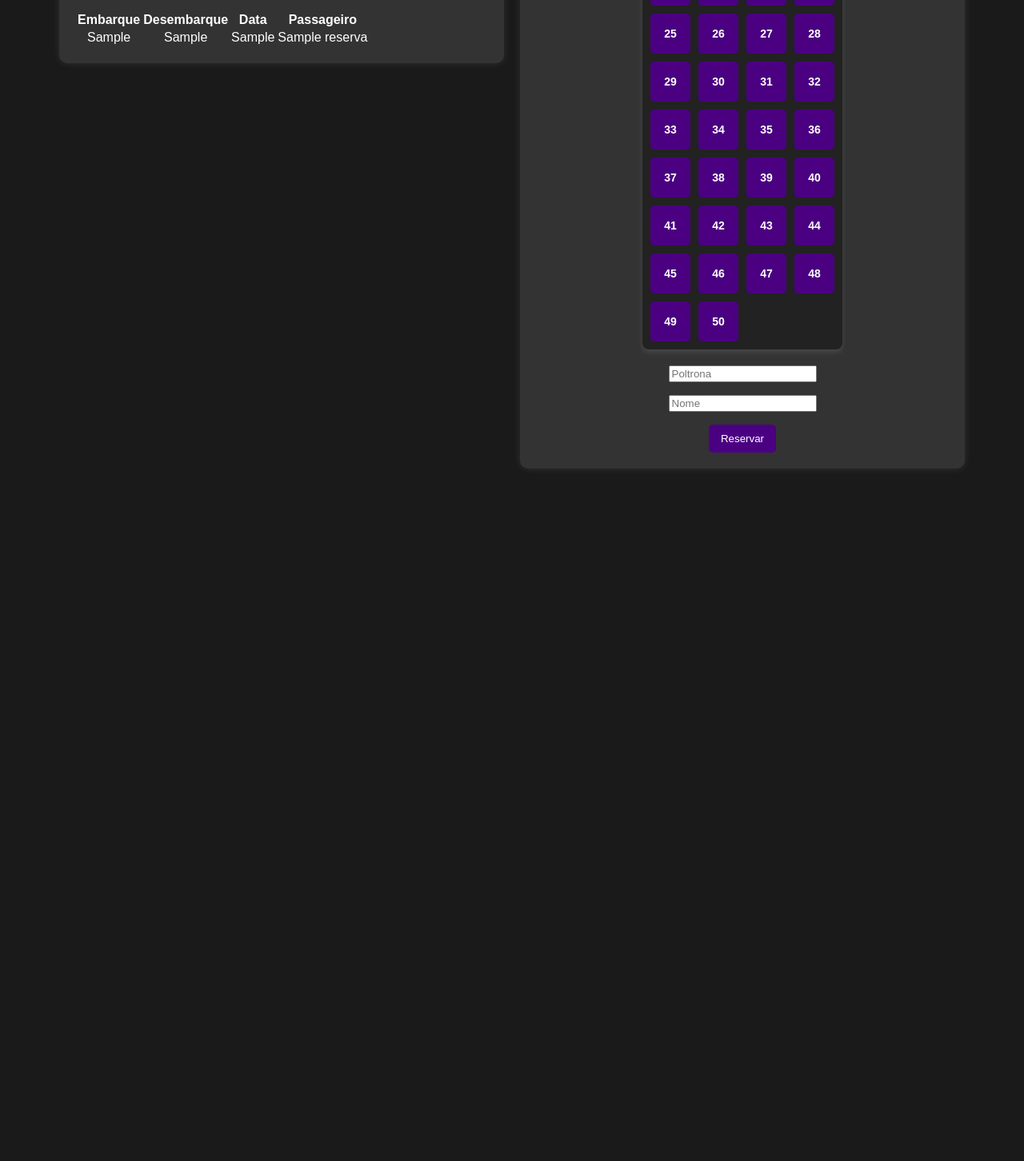
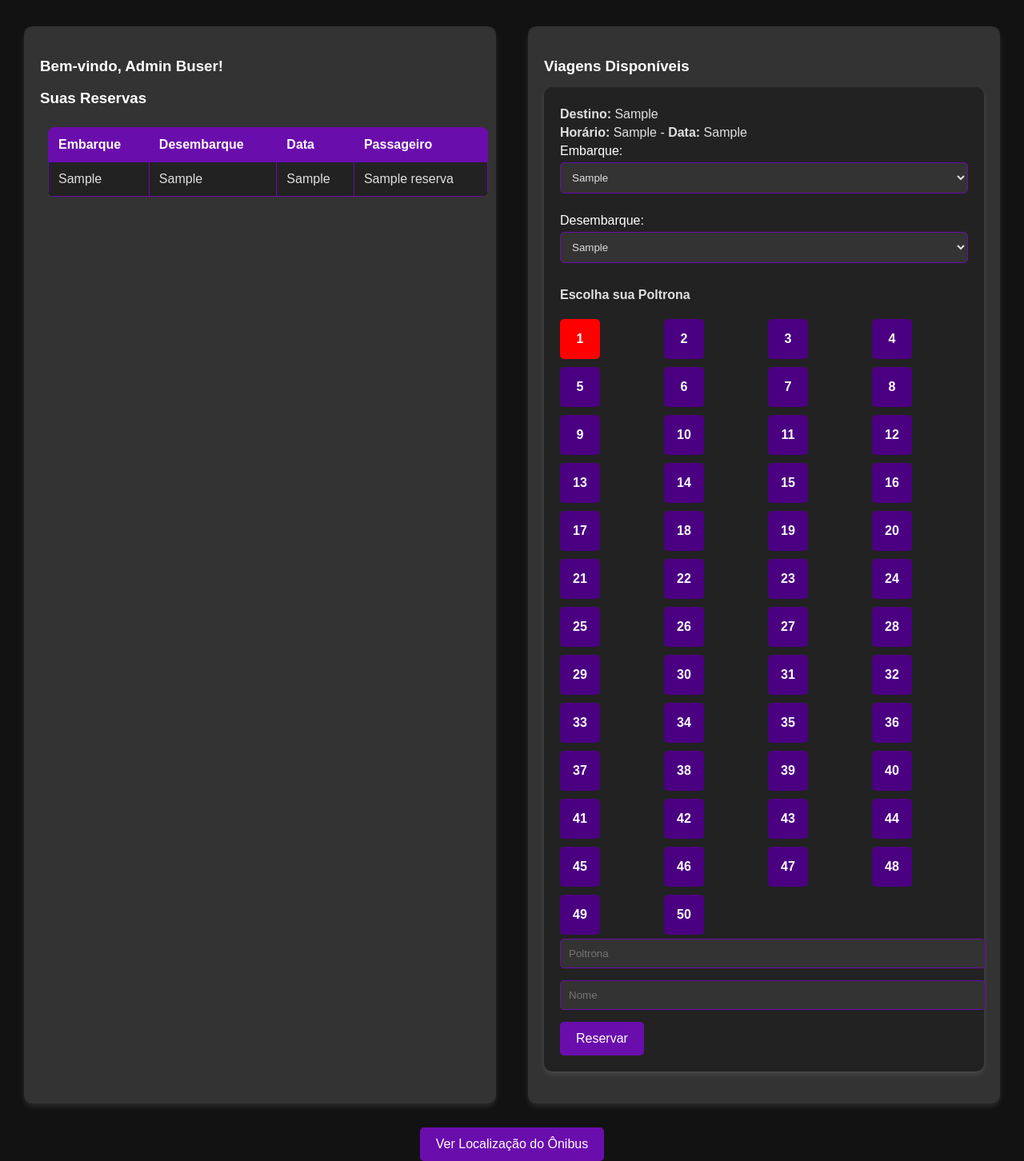
Before and after one commit to DuJao22/Reserva_bus, a Flask app: page /user in a window 1280 px wide. Shown: the part 1037-2489 px from the top of the page at 80% size. Before the commit the page ends 1623 px from the top, so only its background shows below. Run offline with Flask 2, Linux system fonts and the light colour scheme; the visitor is signed in with stand-in values (Sample User, id 1); data comes from the database, SQL or seed files in the repository; tables that the repository leaves empty hold one stand-in row (values such as "Sample post").

Commit message:
Update user.html

```diff
--- a/templates/user.html
+++ b/templates/user.html
@@ -4,50 +4,152 @@
     <meta charset="UTF-8">
     <meta name="viewport" content="width=device-width, initial-scale=1.0">
     <title>Painel do Usuário</title>
+    <link rel="stylesheet" href="https://unpkg.com/leaflet/dist/leaflet.css" />
     <style>
         body {
-            font-family: Arial, sans-serif;
-            background-color: #1a1a1a;
-            color: white;
-            text-align: center;
+            font-family: 'Arial', sans-serif;
+            background-color: #121212;
+            color: #E0E0E0;
             margin: 0;
             padding: 0;
         }
+
         .header {
-            background-color: #4B0082;
+            background-color: #6A0DAD;
             padding: 20px;
-            font-size: 24px;
+            font-size: 28px;
             font-weight: bold;
+            text-align: center;
+            color: white;
         }
+
+        .image-container {
+            width: 100%;
+        }
+
+        .image-container img {
+            width: 100%;
+            height: auto;
+            border-bottom: 4px solid #6A0DAD;
+        }
+
         .container {
             display: flex;
             flex-wrap: wrap;
-            justify-content: center;
-            align-items: center;
-            width: 90%;
-            margin: 20px auto;
+            justify-content: space-between;
+            padding: 20px;
+            gap: 20px;
         }
+
         .left-panel, .right-panel {
             background: #333;
             padding: 20px;
             border-radius: 10px;
-            box-shadow: 0px 0px 10px rgba(255, 255, 255, 0.1);
+            box-shadow: 0 4px 6px rgba(255, 255, 255, 0.1);
             flex: 1;
+            min-width: 300px;
             margin: 10px;
-            min-width: 300px;
         }
+
+        .left-panel h3, .right-panel h3 {
+            color: #FFF;
+            margin-bottom: 15px;
+        }
+
+        .info p, .right-panel p {
+            color: #E0E0E0;
+            margin-bottom: 10px;
+        }
+
+        .table-container {
+            width: 100%;
+            overflow-x: auto;
+            padding: 10px;
+        }
+
+        table {
+            width: 100%;
+            border-collapse: collapse;
+            background-color: #222;
+            color: #E0E0E0;
+            border-radius: 8px;
+            overflow: hidden;
+        }
+
+        th, td {
+            padding: 12px;
+            text-align: left;
+            border: 1px solid #6A0DAD;
+        }
+
+        th {
+            background-color: #6A0DAD;
+            color: #FFF;
+        }
+
+        tr:nth-child(even) {
+            background-color: #2A2A2A;
+        }
+
+        tr:hover {
+            background-color: #6A0DAD;
+            color: #FFF;
+        }
+
+        .viagem {
+            background: #222;
+            padding: 20px;
+            margin-bottom: 20px;
+            border-radius: 10px;
+            box-shadow: 0 4px 6px rgba(255, 255, 255, 0.1);
+        }
+
+        .viagem p {
+            margin: 5px 0;
+            font-size: 16px;
+        }
+
+        .form-group {
+            margin-bottom: 15px;
+        }
+
+        .form-group label {
+            display: block;
+            color: #FFF;
+            margin-bottom: 5px;
+        }
+
+        select, input[type="text"], input[type="number"] {
+            width: 100%;
+            padding: 10px;
+            background-color: #333;
+            color: #E0E0E0;
+            border: 1px solid #6A0DAD;
+            border-radius: 5px;
+            margin-bottom: 10px;
+        }
+
+        button[type="submit"], #locationButton {
+            background-color: #6A0DAD;
+            color: white;
+            padding: 12px 20px;
+            border: none;
+            border-radius: 5px;
+            cursor: pointer;
+            font-size: 16px;
+        }
+
+        button[type="submit"]:hover, #locationButton:hover {
+            background-color: #8A2BE2;
+        }
+
         .poltronas {
             display: grid;
-            grid-template-columns: repeat(4, auto);
+            grid-template-columns: repeat(4, 1fr);
             gap: 10px;
-            justify-content: center;
-            margin: 20px auto;
-            padding: 10px;
-            width: fit-content;
-            background: #222;
-            border-radius: 8px;
-            box-shadow: 0px 4px 6px rgba(255, 255, 255, 0.1);
+            margin-top: 15px;
         }
+
         .poltrona {
             width: 50px;
             height: 50px;
@@ -57,119 +159,64 @@
             display: flex;
             align-items: center;
             justify-content: center;
-            font-size: 14px;
+            cursor: pointer;
             font-weight: bold;
-            cursor: pointer;
         }
+
         .poltrona.ocupada {
             background-color: red;
             cursor: not-allowed;
         }
+
         .poltrona:hover:not(.ocupada) {
             background-color: #6A0DAD;
         }
-        .btn {
-            background-color: #4B0082;
-            color: white;
-            border: none;
-            padding: 10px 15px;
-            cursor: pointer;
-            border-radius: 5px;
+
+        #map {
+            height: 400px;
+            width: 100%;
+            display: none; /* Initially hidden */
         }
-        .image-container {
-            margin-top: 20px;
-        }
-        .image-container img {
-            max-width: 100%;
-            height: auto;
-            border-radius: 10px;
-        }
+
         @media (max-width: 768px) {
             .container {
                 flex-direction: column;
-            }
-         /* Contêiner para permitir rolagem horizontal */
-.table-container {
                 width: 100%;
-    overflow-x: auto;
-    padding: 10px;
             }
 
-/* Estilização da Tabela */
-table {
-    width: 100%;
-    border-collapse: collapse;
-    min-width: 600px;
-    background-color: #121212; /* Preto */
-    color: #e0e0e0; /* Cinza claro para contraste */
-    border-radius: 10px;
-    overflow: hidden;
-}
-
-/* Cabeçalho da Tabela */
-th {
-    background-color: #6a0dad; /* Roxo */
-    color: #ffffff;
-    text-transform: uppercase;
-    padding: 12px;
-    text-align: left;
-}
-
-/* Células da Tabela */
-td {
-    padding: 10px;
-    border: 1px solid #6a0dad; /* Roxo */
-}
-
-/* Alternância de cores nas linhas */
-tr:nth-child(even) {
-    background-color: #1e1e1e; /* Cinza escuro */
-}
-
-/* Efeito de hover nas linhas */
-tr:hover {
-    background-color: #6a0dad; /* Roxo */
-    color: #ffffff;
-}
-
-/* Responsividade para telas menores */
-@media screen and (max-width: 600px) {
-    th, td {
-        padding: 8px;
-        font-size: 14px;
+            .poltronas {
+                grid-template-columns: repeat(4, 1fr); /* Ajuste para 2 colunas em vez de 4 */
             }
 
             table {
-        min-width: 100%;
+                width: 100%; /* Garantir que a tabela ocupe toda a largura */
+                table-layout: fixed; /* Força a tabela a ter colunas de largura fixa */
+            }
+
+            .left-panel, .right-panel {
+                margin-bottom: 20px;
+                width: 100%; /* Garantir que os painéis tenham 100% da largura */
+            }
+
+            .image-container img {
+                width: 100%; /* A imagem ocupa toda a largura disponível */
+                height: auto; /* Mantém a proporção da imagem */
+            }
+
+            .header {
+                width: 100%; /* Cabeçalho ocupa toda a largura */
+                text-align: center; /* Ajusta o texto ao centro */
             }
         }
-
-        }
     </style>
-    <script>
-        function selecionarPoltrona(poltrona, inputId) {
-            if (!poltrona.classList.contains('ocupada')) {
-                document.getElementById(inputId).value = poltrona.innerText;
-            }
-        }
-
-        function atualizarDesembarque(embarqueId, desembarqueId) {
-            var embarque = document.getElementById(embarqueId);
-            var desembarque = document.getElementById(desembarqueId);
-            var index = embarque.selectedIndex;
-
-            for (var i = 0; i < desembarque.options.length; i++) {
-                desembarque.options[i].style.display = i > index ? 'block' : 'none';
-            }
-            desembarque.selectedIndex = index + 1;
-        }
-    </script>
 </head>
 <body>
     <div class="header">Empresa Turismo</div>
+    <center>
         <div class="image-container">
             <img src="https://gizmodo.uol.com.br/wp-content/blogs.dir/8/files/2023/04/onibus-double-decker-aguia-branca.jpg" alt="Imagem da Empresa">
         </div>
+    </center>
     <div class="container">
         <div class="left-panel">
             <h3>Bem-vindo, {{ nome_usuario }}!</h3>
@@ -202,8 +249,8 @@ tr:hover {
                     <p>Você ainda não possui reservas.</p>
                 {% endif %}
             </div>
+        </div>
 
-        </div>
         <div class="right-panel">
             <h3>Viagens Disponíveis</h3>
             {% if viagens %}
@@ -211,36 +258,39 @@ tr:hover {
                     <div class="viagem">
                         <p><strong>Destino:</strong> {{ viagem[2] }}</p>
                         <p><strong>Horário:</strong> {{ viagem[4] }} - <strong>Data:</strong> {{ viagem[3] }}</p>
-                        <p>
+
                         <form method="POST" action="/reservar">
+                            <div class="form-group">
                                 <label for="embarque_{{ viagem[0] }}">Embarque:</label>
-                            <select id="embarque_{{ viagem[0] }}" name="embarque" required onchange="atualizarDesembarque('embarque_{{ viagem[0] }}', 'desembarque_{{ viagem[0] }}')">
+                                <select id="embarque_{{ viagem[0] }}" name="embarque" required onchange="atualizarDesembarque('{{ viagem[0] }}')">
                                     {% for opcao in pontos_viagens[viagem[0]] %}
                                         <option value="{{ opcao }}">{{ opcao }}</option>
                                     {% endfor %}
                                 </select>
-                        </p>
-                        <p>
+                            </div>
+
+                            <div class="form-group">
                                 <label for="desembarque_{{ viagem[0] }}">Desembarque:</label>
                                 <select id="desembarque_{{ viagem[0] }}" name="desembarque" required>
                                     {% for opcao in pontos_viagens[viagem[0]] %}
                                         <option value="{{ opcao }}">{{ opcao }}</option>
                                     {% endfor %}
                                 </select>
-                        </p>
+                            </div>
+
                             <h4>Escolha sua Poltrona</h4>
                             <div class="poltronas">
                                 {% for i in range(1, 51) %}
-                                <div class="poltrona {% if i in poltronas_ocupadas[viagem[0]] %}ocupada{% endif %}" onclick="selecionarPoltrona(this, 'poltrona_{{ viagem[0] }}')">
+                                    <div class="poltrona {% if i in poltronas_ocupadas[viagem[0]] %}ocupada{% endif %}" onclick="selecionarPoltrona(this, '{{ viagem[0] }}')">
                                         {{ i }}
                                     </div>
                                 {% endfor %}
                             </div>
-
+                            <p></p>
                             <input type="hidden" name="viagem_id" value="{{ viagem[0] }}">
                             <input type="number" id="poltrona_{{ viagem[0] }}" name="poltrona" placeholder="Poltrona" required readonly>
                             <p><input type="text" name="nome" placeholder="Nome" required></p>
-                            <button type="submit" class="btn">Reservar</button>
+                            <button type="submit">Reservar</button>
                         </form>
                     </div>
                 {% endfor %}
@@ -249,5 +299,36 @@ tr:hover {
             {% endif %}
         </div>
     </div>
+
+    <!-- Button to show the map -->
+    <center><a href="/map"><button id="locationButton">Ver Localização do Ônibus</button></a></center>
+
+
+
+
+
+    <script>
+
+
+        function atualizarDesembarque(viagemId) {
+            const embarqueSelect = document.getElementById('embarque_' + viagemId);
+            const desembarqueSelect = document.getElementById('desembarque_' + viagemId);
+            const selectedEmbarque = embarqueSelect.value;
+
+            desembarqueSelect.innerHTML = '';
+
+            // Supondo que pontos_viagens[viagemId] seja um objeto acessível aqui
+            const pontos = pontos_viagens[viagemId];
+
+            pontos.forEach(ponto => {
+                if (ponto !== selectedEmbarque) {
+                    const option = document.createElement('option');
+                    option.value = ponto;
+                    option.textContent = ponto;
+                    desembarqueSelect.appendChild(option);
+                }
+            });
+        }
+    </script>
 </body>
     </html>
```
Lines whose indentation alone changed are shown as unchanged.
